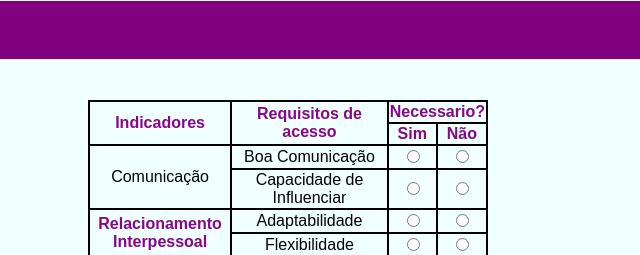
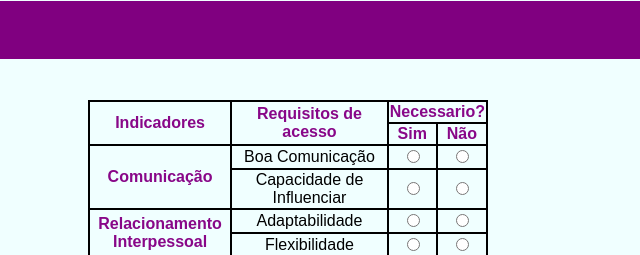
Before and after one commit to PedrooVi/Formulario-Candidatura, a plain HTML site: page Paginas/CaixasdeSelecao/caixas.html in a window 1280 px wide. Shown: the top 255 px of the page, 352-992 px from the left. Drawn offline with Linux system fonts and the light colour scheme.

Commit message:
Update caixas.html

```diff
--- a/Paginas/CaixasdeSelecao/caixas.html
+++ b/Paginas/CaixasdeSelecao/caixas.html
@@ -25,9 +25,9 @@
                     </th>
                 <!--primeiro-->
                 <tr>
-                    <td rowspan="2">
-                        <span class="itens">Comunicação</span>
-                    </td>
+                    <th rowspan="2">
+                        Comunicação
+                    </th>
                     <td>Boa Comunicação</td>
 
                         <td>
```
